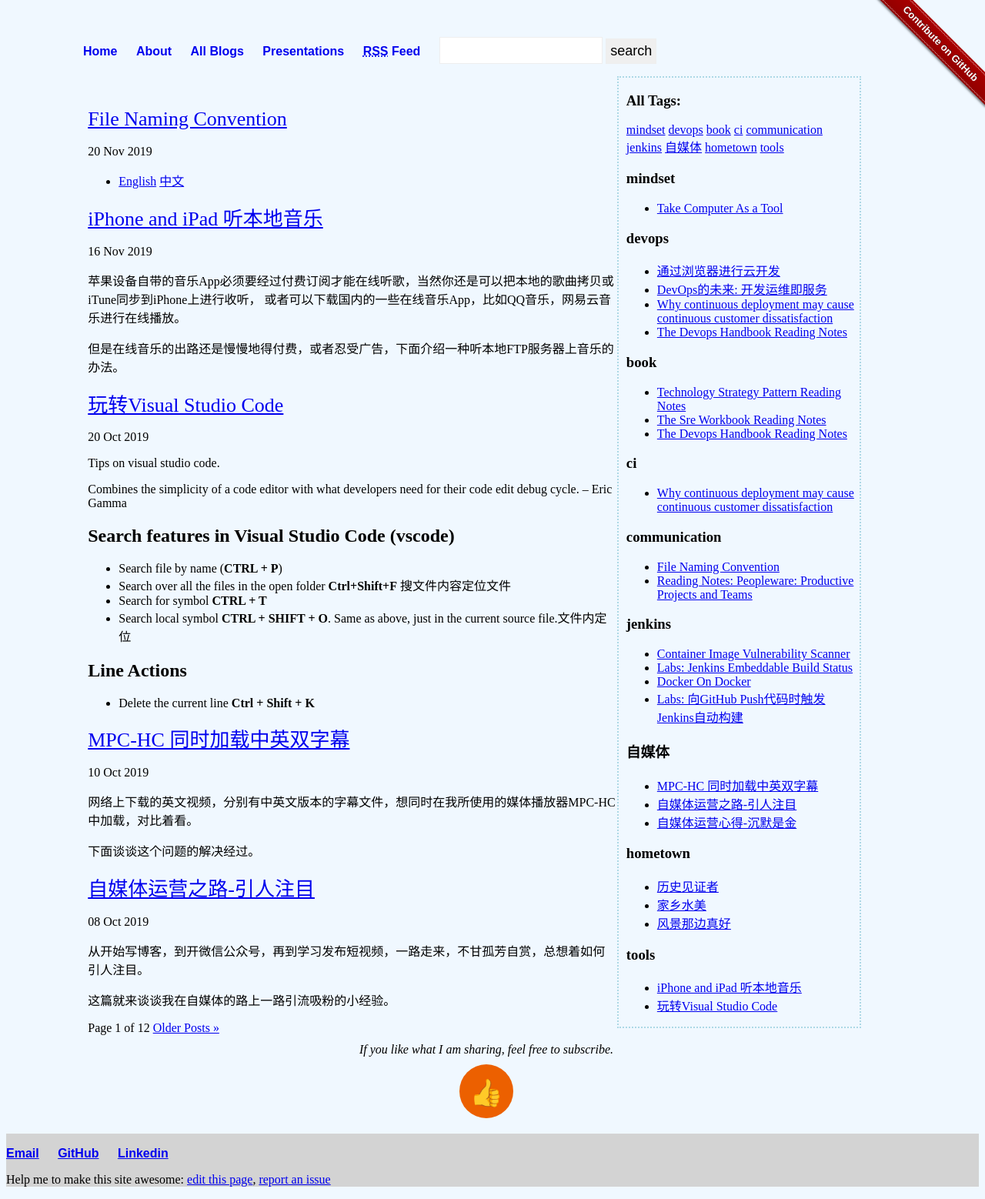
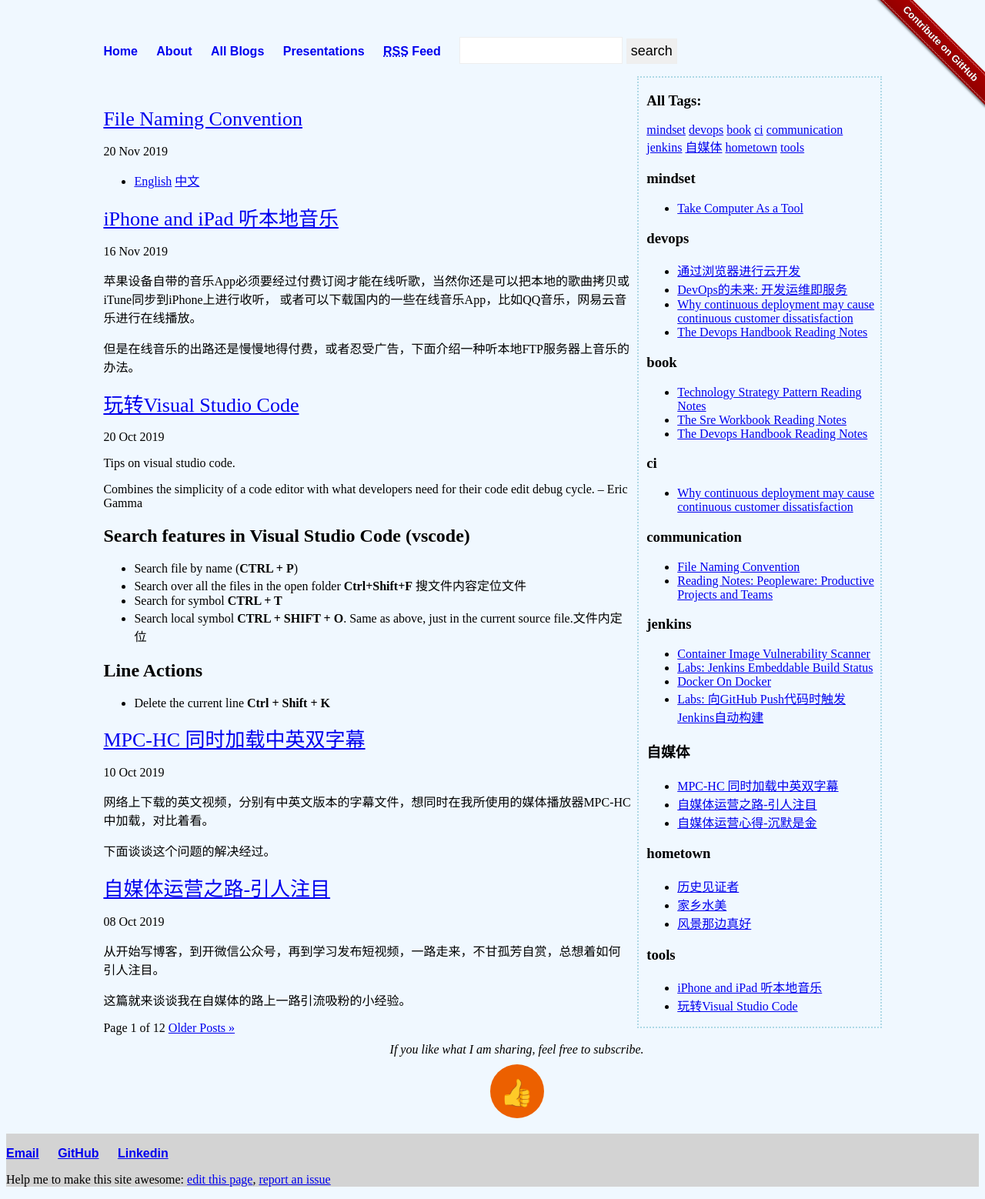
Before and after one commit to liuning0820/liuning0820.github.io, a Jekyll site: the page built from index.html, in a window 1280 px wide. Shown: the whole page at 77% size. Built offline with Jekyll 4.4.1, drawn with Linux system fonts in a browser that asks for light colours; the list of posts is cut into pages by our own code.

Commit message:
Refine the view in mobie device (iPhone)

```diff
--- a/css/main.css
+++ b/css/main.css
@@ -15,8 +15,8 @@ h1 {
 body nav,body main {
 
 	width: 80%;
-	min-width: 800px;
-	margin-left: 100px;
+	/* min-width: 800px; */
+	margin-left: 10%;
 	display: block;
 
 }
@@ -33,7 +33,7 @@ body main > div.tags {
 
 body main > div.main {
 	width: 68%;
-	float: right;
+	float: initial;
 	/* border: 2px #0085a1 dashed; */
 	/* clear: both; */
 	margin:5px,20px,5px;
@@ -54,9 +54,9 @@ nav ul, footer ul { font-size: 1em; font-family:  'Arial', 'Sans-Serif'; padding
 
 .donate {
 	width: 75%;
-	min-width: 800px;
+	/* min-width: 800px; */
 	padding: 10px 0;
-	margin-left: 150px;
+	margin-left: 15%;
 	text-align: center;
 	clear: both;
 
```
